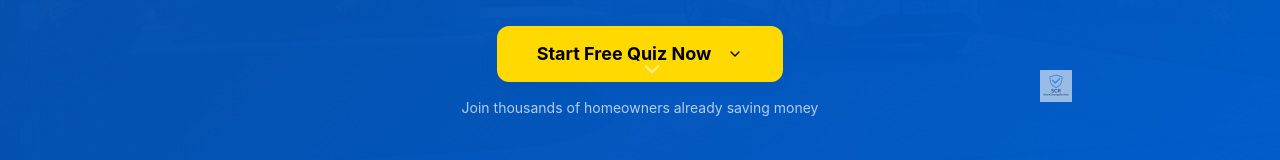
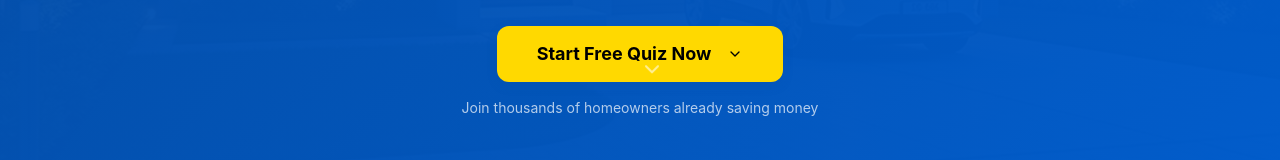
Before and after one commit to misehaus/smart-qualify-chat, a React (Vite) app: page / in a window 1280 px wide. Shown: the part 613-773 px from the top of the page. Built offline with nearby package versions, Linux system fonts and the light colour scheme; the HTML template or start-up script is replaced by a standard one.

Commit message:
Remove logo from hero section

```diff
--- a/src/components/HeroSection.tsx
+++ b/src/components/HeroSection.tsx
@@ -2,7 +2,6 @@ import React from 'react';
 import { Button } from '@/components/ui/button';
 import { ChevronDown, Shield, TrendingDown } from 'lucide-react';
 import heroImage from '@/assets/hero-insurance.jpg';
-import scrLogo from '@/assets/scr-logo.png';
 
 interface HeroSectionProps {
   onStartQuiz: () => void;
@@ -90,15 +89,6 @@ const HeroSection: React.FC<HeroSectionProps> = ({ onStartQuiz }) => {
         <div className="absolute bottom-8 left-1/2 transform -translate-x-1/2 animate-bounce">
           <ChevronDown className="w-6 h-6 text-primary-foreground/60" />
         </div>
-
-        {/* Trust Logo - Subtle placement */}
-        <div className="absolute bottom-4 right-4 opacity-60 hover:opacity-80 transition-opacity">
-          <img
-            src={scrLogo}
-            alt="SmartCoverageReviews - Trusted Insurance Partner"
-            className="h-8 w-auto"
-          />
-        </div>
       </div>
     </section>
   );
```
